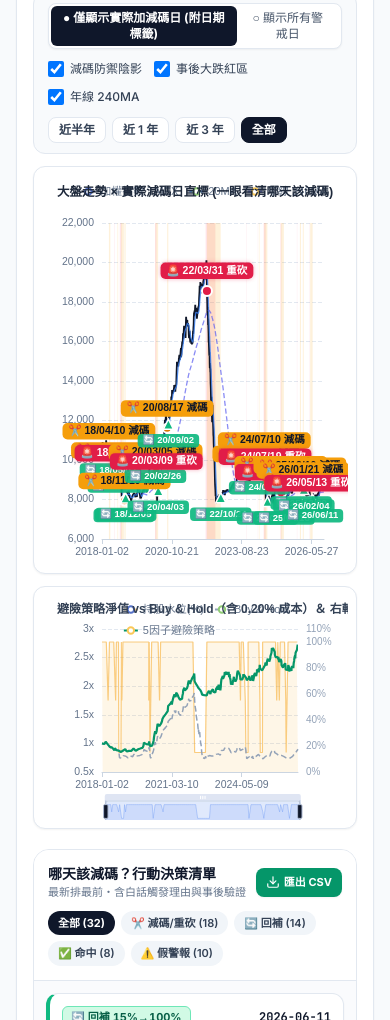
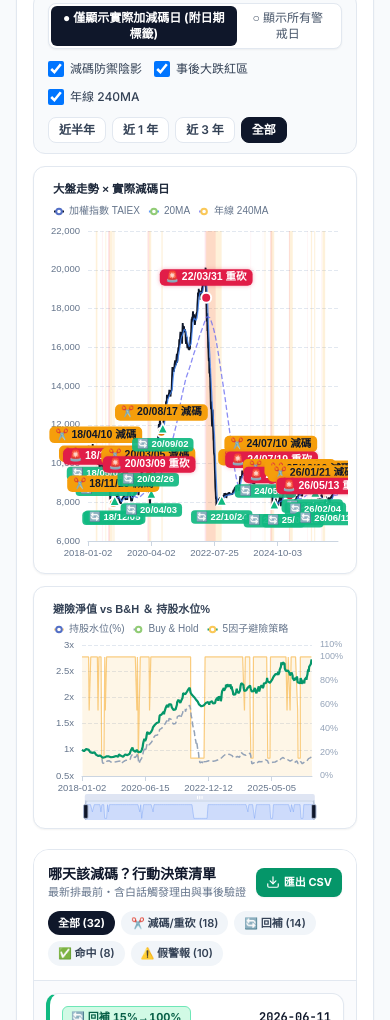
Before and after one commit to chenhsuanfu/NIC_Toolkit, a plain HTML site: page tools/twse-radar/radar.html in a window 390 px wide. Shown: the part 1406-2426 px from the top of the page. Drawn offline with nearby package versions, Linux system fonts and the light colour scheme.

Commit message:
v20: add daily GitHub Actions auto-fetch for all 5 factors (incl. SOX/VIX) and fix mobile ECharts label overlap

```diff
--- a/sw.js
+++ b/sw.js
@@ -1,4 +1,4 @@
-const CACHE_NAME = 'nic-toolkit-shell-v19';
+const CACHE_NAME = 'nic-toolkit-shell-v20';
 const CORE_ASSETS = [
   './',
   './index.html',
--- a/tools/twse-radar/radar.html
+++ b/tools/twse-radar/radar.html
@@ -2458,16 +2458,22 @@ if __name__ == "__main__":
           );
         }
 
+        const isMobile = window.innerWidth < 640;
         state.charts.price.setOption({
           animation: false,
           title: {
-            text: state.view.showAllSignals ? '大盤走勢 × 所有有效警戒日' : '大盤走勢 × 實際減碼日直標 (一眼看清哪天該減碼)',
-            left: 10, top: 6,
-            textStyle: { fontSize: 12.5, fontWeight: 700, color: '#1E293B' }
+            text: state.view.showAllSignals
+              ? (isMobile ? '大盤走勢 × 警戒日' : '大盤走勢 × 所有有效警戒日')
+              : (isMobile ? '大盤走勢 × 實際減碼日' : '大盤走勢 × 實際減碼日直標 (一眼看清哪天該減碼)'),
+            left: isMobile ? 6 : 10, top: isMobile ? 4 : 6,
+            textStyle: { fontSize: isMobile ? 11.5 : 12.5, fontWeight: 700, color: '#1E293B' }
           },
-          legend: { right: 16, top: 6, itemWidth: 14, itemHeight: 8, textStyle: { fontSize: 11, color: '#64748B' } },
+          legend: isMobile
+            ? { type: 'scroll', left: 6, right: 6, top: 24, itemWidth: 10, itemHeight: 7, itemGap: 8, textStyle: { fontSize: 10, color: '#64748B' } }
+            : { type: 'scroll', right: 16, top: 6, itemWidth: 14, itemHeight: 8, textStyle: { fontSize: 11, color: '#64748B' } },
           tooltip: {
             trigger: 'axis',
+            confine: true,
             backgroundColor: 'rgba(15, 23, 42, 0.96)',
             borderColor: '#334155',
             padding: [10, 14],
@@ -2510,9 +2516,9 @@ if __name__ == "__main__":
                 </div>`;
             }
           },
-          grid: { left: 60, right: 24, top: 48, bottom: 26 },
-          xAxis: { type: 'category', data: dates, boundaryGap: false, axisLine: { lineStyle: { color: '#CBD5E1' } }, axisLabel: { color: '#64748B', fontSize: 10.5 } },
-          yAxis: { type: 'value', scale: true, splitLine: { lineStyle: { color: '#E2E8F0', type: 'dashed' } }, axisLabel: { color: '#64748B', fontSize: 10.5 } },
+          grid: isMobile ? { left: 46, right: 10, top: 56, bottom: 24 } : { left: 60, right: 24, top: 48, bottom: 26 },
+          xAxis: { type: 'category', data: dates, boundaryGap: false, axisLine: { lineStyle: { color: '#CBD5E1' } }, axisLabel: { color: '#64748B', fontSize: isMobile ? 9.5 : 10.5, hideOverlap: true } },
+          yAxis: { type: 'value', scale: true, splitLine: { lineStyle: { color: '#E2E8F0', type: 'dashed' } }, axisLabel: { color: '#64748B', fontSize: isMobile ? 9.5 : 10.5 } },
           dataZoom: [{ type: 'inside', start: zoomRange.start, end: zoomRange.end }],
           series: seriesPrice
         }, true);
@@ -2521,17 +2527,21 @@ if __name__ == "__main__":
         state.charts.equity.setOption({
           animation: false,
           title: {
-            text: `避險策略淨值 vs Buy & Hold（含 ${state.params.feePct.toFixed(2)}% 成本）＆ 右軸持股水位 %`,
-            left: 10, top: 4,
-            textStyle: { fontSize: 12, fontWeight: 700, color: '#334155' }
+            text: isMobile
+              ? '避險淨值 vs B&H ＆ 持股水位%'
+              : `避險策略淨值 vs Buy & Hold（含 ${state.params.feePct.toFixed(2)}% 成本）＆ 右軸持股水位 %`,
+            left: isMobile ? 6 : 10, top: 4,
+            textStyle: { fontSize: isMobile ? 11 : 12, fontWeight: 700, color: '#334155' }
           },
-          legend: { right: 54, top: 4, itemWidth: 14, itemHeight: 8, textStyle: { fontSize: 11, color: '#64748B' } },
-          tooltip: { trigger: 'axis', backgroundColor: 'rgba(15, 23, 42, 0.95)', borderColor: '#334155', textStyle: { color: '#F8FAFC', fontSize: 11.5 } },
-          grid: { left: 60, right: 50, top: 34, bottom: 48 },
-          xAxis: { type: 'category', data: dates, boundaryGap: false, axisLine: { lineStyle: { color: '#CBD5E1' } }, axisLabel: { color: '#64748B', fontSize: 10.5 } },
+          legend: isMobile
+            ? { type: 'scroll', left: 6, right: 6, top: 22, itemWidth: 10, itemHeight: 7, itemGap: 8, textStyle: { fontSize: 10, color: '#64748B' } }
+            : { type: 'scroll', right: 54, top: 4, itemWidth: 14, itemHeight: 8, textStyle: { fontSize: 11, color: '#64748B' } },
+          tooltip: { trigger: 'axis', confine: true, backgroundColor: 'rgba(15, 23, 42, 0.95)', borderColor: '#334155', textStyle: { color: '#F8FAFC', fontSize: 11.5 } },
+          grid: isMobile ? { left: 40, right: 36, top: 50, bottom: 44 } : { left: 60, right: 50, top: 34, bottom: 48 },
+          xAxis: { type: 'category', data: dates, boundaryGap: false, axisLine: { lineStyle: { color: '#CBD5E1' } }, axisLabel: { color: '#64748B', fontSize: isMobile ? 9.5 : 10.5, hideOverlap: true } },
           yAxis: [
-            { type: 'value', scale: true, splitLine: { lineStyle: { color: '#E2E8F0', type: 'dashed' } }, axisLabel: { color: '#64748B', fontSize: 10.5, formatter: '{value}x' } },
-            { type: 'value', min: minPos, max: 110, splitLine: { show: false }, axisLabel: { color: '#94A3B8', fontSize: 10, formatter: '{value}%' } }
+            { type: 'value', scale: true, splitLine: { lineStyle: { color: '#E2E8F0', type: 'dashed' } }, axisLabel: { color: '#64748B', fontSize: isMobile ? 9.5 : 10.5, formatter: '{value}x' } },
+            { type: 'value', min: minPos, max: 110, splitLine: { show: false }, axisLabel: { color: '#94A3B8', fontSize: isMobile ? 9 : 10, formatter: '{value}%' } }
           ],
           dataZoom: [
             { type: 'inside', start: zoomRange.start, end: zoomRange.end },
@@ -2785,13 +2795,16 @@ if __name__ == "__main__":
         // 水下回撤圖
         if (!state.charts.drawdown) state.charts.drawdown = echarts.init(document.getElementById('chart-drawdown'));
         const dates = rows.map(r => r.Date);
+        const isMobileDD = window.innerWidth < 640;
         state.charts.drawdown.setOption({
           animation: false,
-          tooltip: { trigger: 'axis', backgroundColor: 'rgba(15, 23, 42, 0.95)', borderColor: '#334155', textStyle: { color: '#F8FAFC', fontSize: 11.5 } },
-          legend: { right: 16, top: 0, textStyle: { fontSize: 11.5, color: '#475569' } },
-          grid: { left: 56, right: 20, top: 32, bottom: 28 },
-          xAxis: { type: 'category', data: dates, boundaryGap: false, axisLine: { lineStyle: { color: '#CBD5E1' } }, axisLabel: { color: '#64748B', fontSize: 10.5 } },
-          yAxis: { type: 'value', max: 0, splitLine: { lineStyle: { color: '#E2E8F0', type: 'dashed' } }, axisLabel: { color: '#64748B', fontSize: 10.5, formatter: '{value}%' } },
+          tooltip: { trigger: 'axis', confine: true, backgroundColor: 'rgba(15, 23, 42, 0.95)', borderColor: '#334155', textStyle: { color: '#F8FAFC', fontSize: 11.5 } },
+          legend: isMobileDD
+            ? { type: 'scroll', left: 6, right: 6, top: 0, itemWidth: 10, itemHeight: 7, textStyle: { fontSize: 10, color: '#475569' } }
+            : { right: 16, top: 0, textStyle: { fontSize: 11.5, color: '#475569' } },
+          grid: isMobileDD ? { left: 42, right: 10, top: 32, bottom: 24 } : { left: 56, right: 20, top: 32, bottom: 28 },
+          xAxis: { type: 'category', data: dates, boundaryGap: false, axisLine: { lineStyle: { color: '#CBD5E1' } }, axisLabel: { color: '#64748B', fontSize: isMobileDD ? 9.5 : 10.5, hideOverlap: true } },
+          yAxis: { type: 'value', max: 0, splitLine: { lineStyle: { color: '#E2E8F0', type: 'dashed' } }, axisLabel: { color: '#64748B', fontSize: isMobileDD ? 9.5 : 10.5, formatter: '{value}%' } },
           series: [
             { name: '買進持有 (Buy & Hold)', type: 'line', data: Array.from(res.bhDD, v => Number(v.toFixed(2))), showSymbol: false, lineStyle: { color: '#F43F5E', width: 1.4 }, areaStyle: { color: 'rgba(244, 63, 94, 0.15)' } },
             { name: '5因子避險策略', type: 'line', data: Array.from(res.stratDD, v => Number(v.toFixed(2))), showSymbol: false, lineStyle: { color: '#0284C7', width: 1.8 }, areaStyle: { color: 'rgba(2, 132, 199, 0.18)' } }
@@ -3648,17 +3661,20 @@ if __name__ == "__main__":
         refreshAll();
         if (window.lucide?.createIcons) window.lucide.createIcons();
 
-        // 若本機尚無 v4 真實資料快取，自動載入內建 real_twse_v4.csv
-        if (!restoredReal) {
-          try {
-            const resp = await fetch('./real_twse_v4.csv', { cache: 'no-cache' });
-            if (resp.ok) {
-              const csvText = await resp.text();
+        // 每次啟動背景比對伺服器端 real_twse_v4.csv（GitHub Actions 每日自動更新），若日期更新則自動載入
+        try {
+          const resp = await fetch('./real_twse_v4.csv?t=' + Date.now(), { cache: 'no-cache' });
+          if (resp.ok) {
+            const csvText = await resp.text();
+            const lines = csvText.trim().split(/\r?\n/);
+            const lastLineDate = lines.length > 1 ? lines[lines.length - 1].split(',')[0].trim() : '';
+            const currentLastDate = restoredReal && state.rawData.length ? state.rawData[state.rawData.length - 1].Date : '';
+            if (!restoredReal || (lastLineDate && lastLineDate > currentLastDate)) {
               const csvFile = new File([csvText], 'real_twse_v4.csv', { type: 'text/csv' });
               handleFileUpload(csvFile);
             }
-          } catch (_) {}
-        }
+          }
+        } catch (_) {}
       });
     })();
   </script>
```
Also changed, not shown: index.html (+3 -3 lines), 2 other files.
